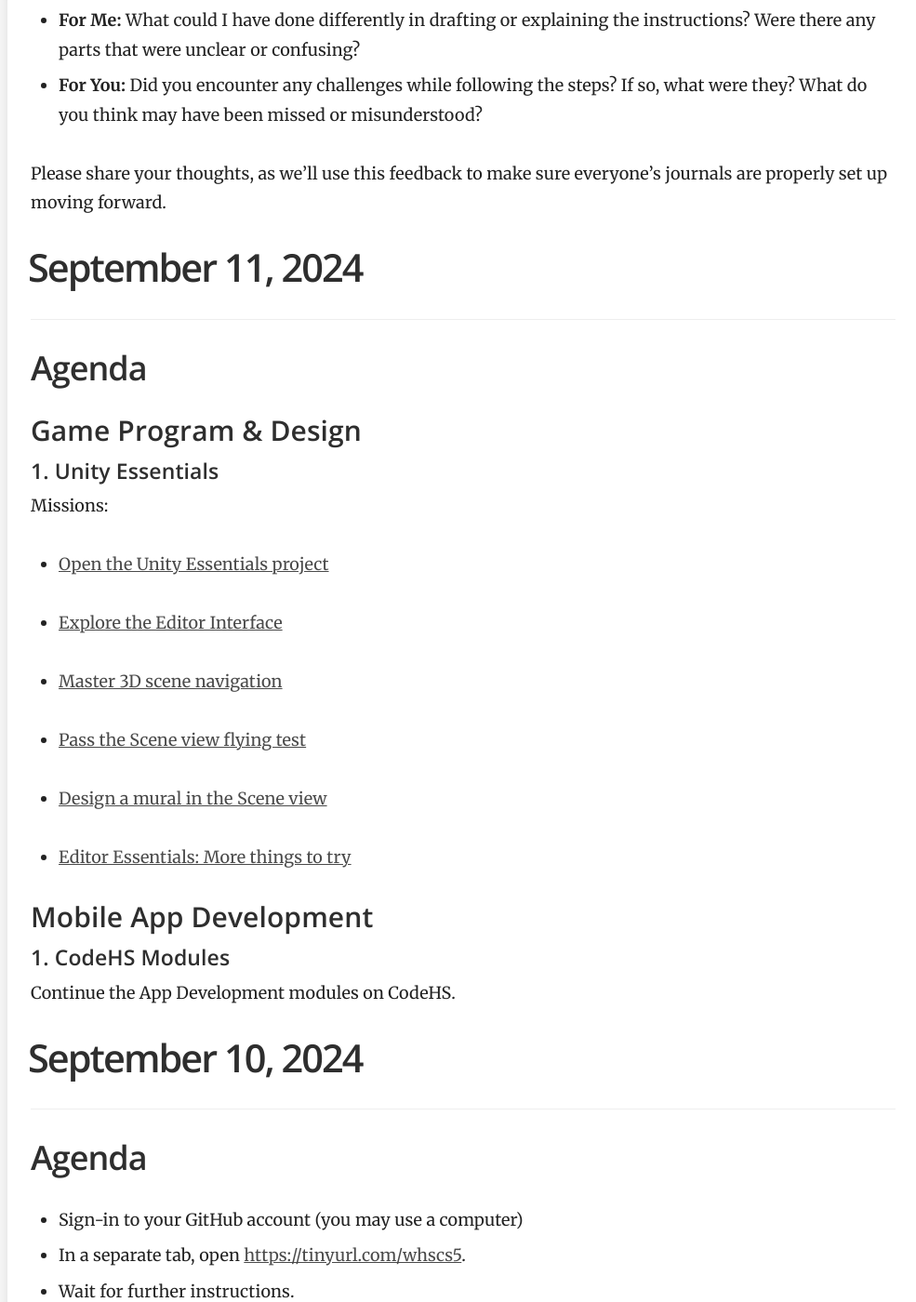
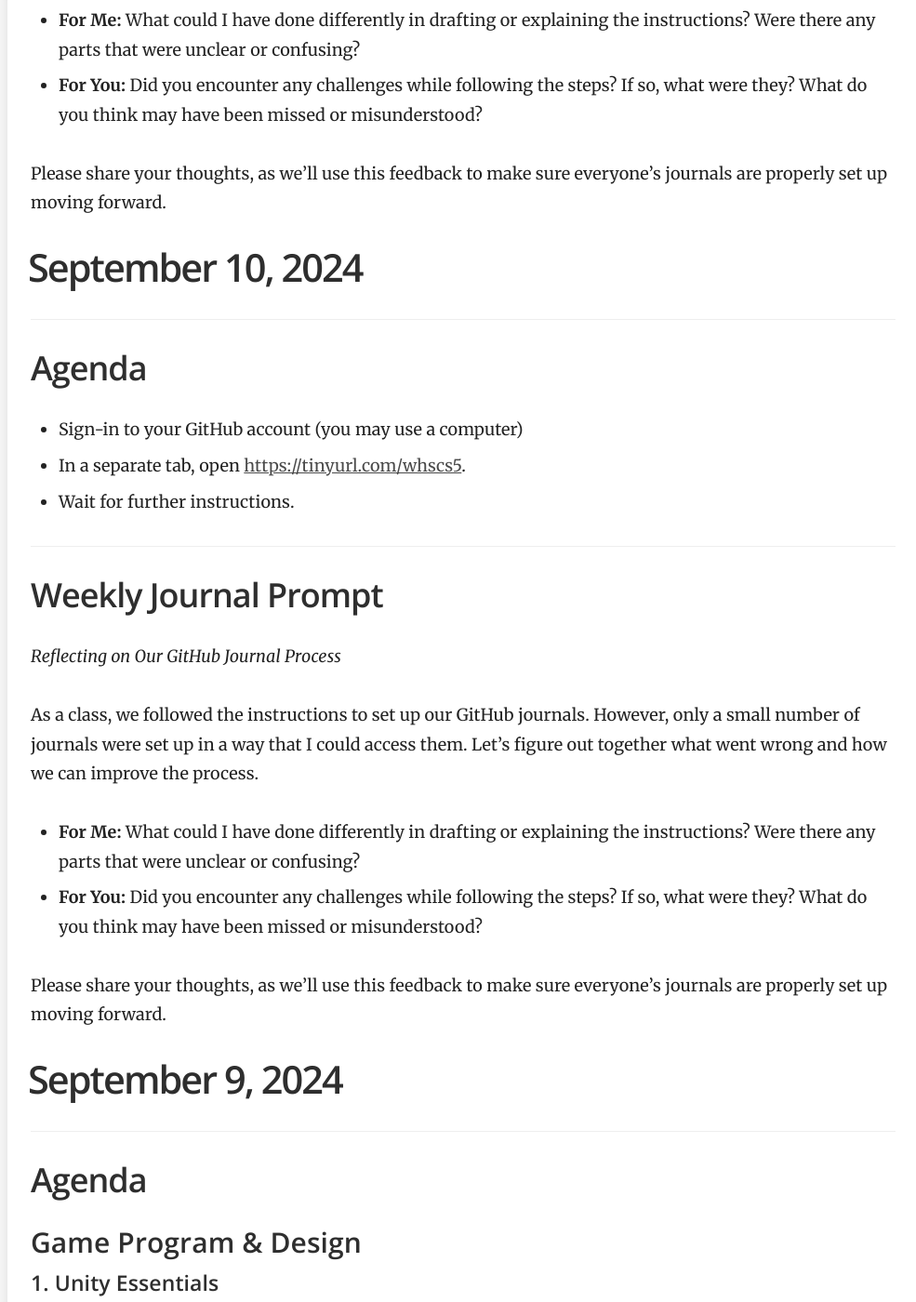
Before and after one commit to mswhitby/classroom, a Jekyll site: the page built from _docs/classes/5th.md, in a window 1280 px wide and 1400 px high, scrolled down 2392 px. Shown: the whole window at 93% size, without its empty margins (292-1277 px from the left). Built offline with Jekyll 4.4.1, drawn with Linux system fonts in a browser that asks for light colours.

Commit message:
Updated lessons

```diff
--- a/_docs/classes/5th.md
+++ b/_docs/classes/5th.md
@@ -66,34 +66,6 @@ As a class, we followed the instructions to set up our GitHub journals. However,
 - **For You:** Did you encounter any challenges while following the steps? If so, what were they? What do you think may have been missed or misunderstood?
 
 Please share your thoughts, as we’ll use this feedback to make sure everyone’s journals are properly set up moving forward.
-
-
-# September 11, 2024
-
-## Agenda
-
-### Game Program & Design
-
-#### 1. Unity Essentials
-
-Missions:
-- [Open the Unity Essentials project](https://learn.unity.com/tutorial/open-the-unity-essentials-project-1?pathwayId=664b6225edbc2a01973f4f19&missionId=664bdda6edbc2a09177bccae)
-
-- [Explore the Editor Interface](https://learn.unity.com/tutorial/explore-the-editor-interface-1-1?pathwayId=664b6225edbc2a01973f4f19&missionId=664bdda6edbc2a09177bccae)
-
-- [Master 3D scene navigation](https://learn.unity.com/tutorial/master-3d-scene-navigation-1?pathwayId=664b6225edbc2a01973f4f19&missionId=664bdda6edbc2a09177bccae)
-
-- [Pass the Scene view flying test](https://learn.unity.com/tutorial/pass-the-scene-view-flying-test?pathwayId=664b6225edbc2a01973f4f19&missionId=664bdda6edbc2a09177bccae)
-
-- [Design a mural in the Scene view](https://learn.unity.com/tutorial/design-a-mural-in-scene-view?pathwayId=664b6225edbc2a01973f4f19&missionId=664bdda6edbc2a09177bccae)
-
-- [Editor Essentials: More things to try](https://learn.unity.com/tutorial/editor-essentials-more-things-to-try?pathwayId=664b6225edbc2a01973f4f19&missionId=664bdda6edbc2a09177bccae)
-
-### Mobile App Development
-
-#### 1. CodeHS Modules
-
-Continue the App Development modules on CodeHS.
 
 # September 10, 2024
 
```
